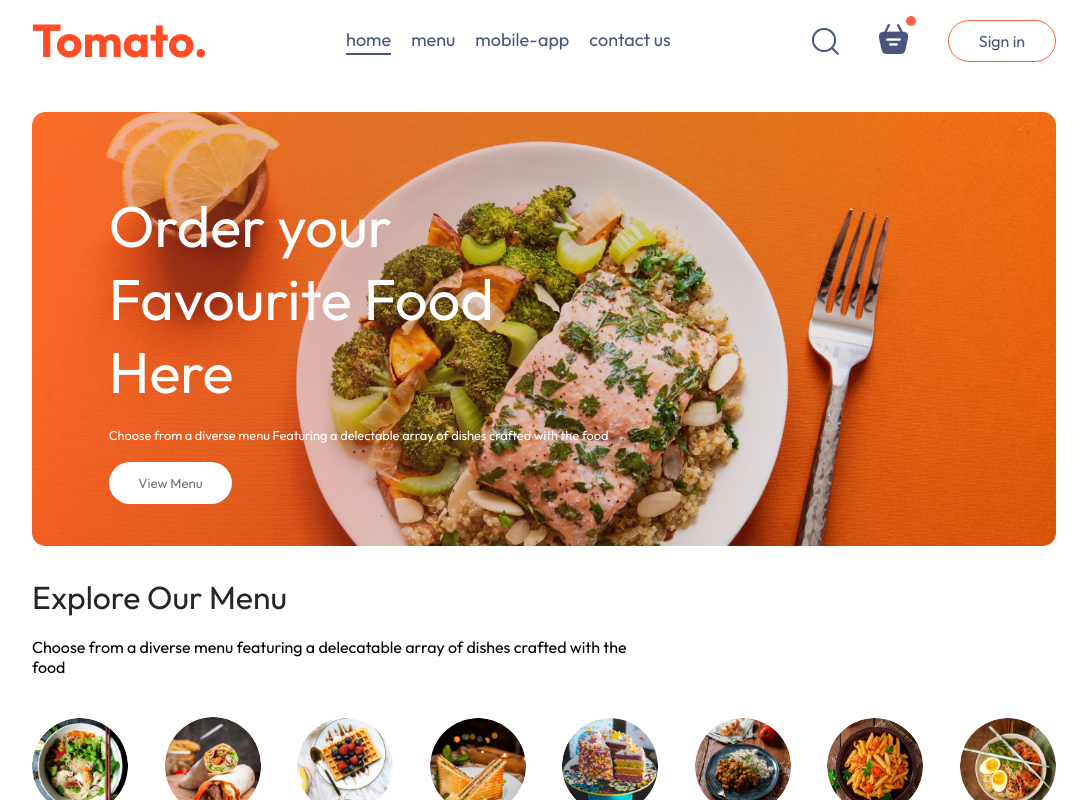
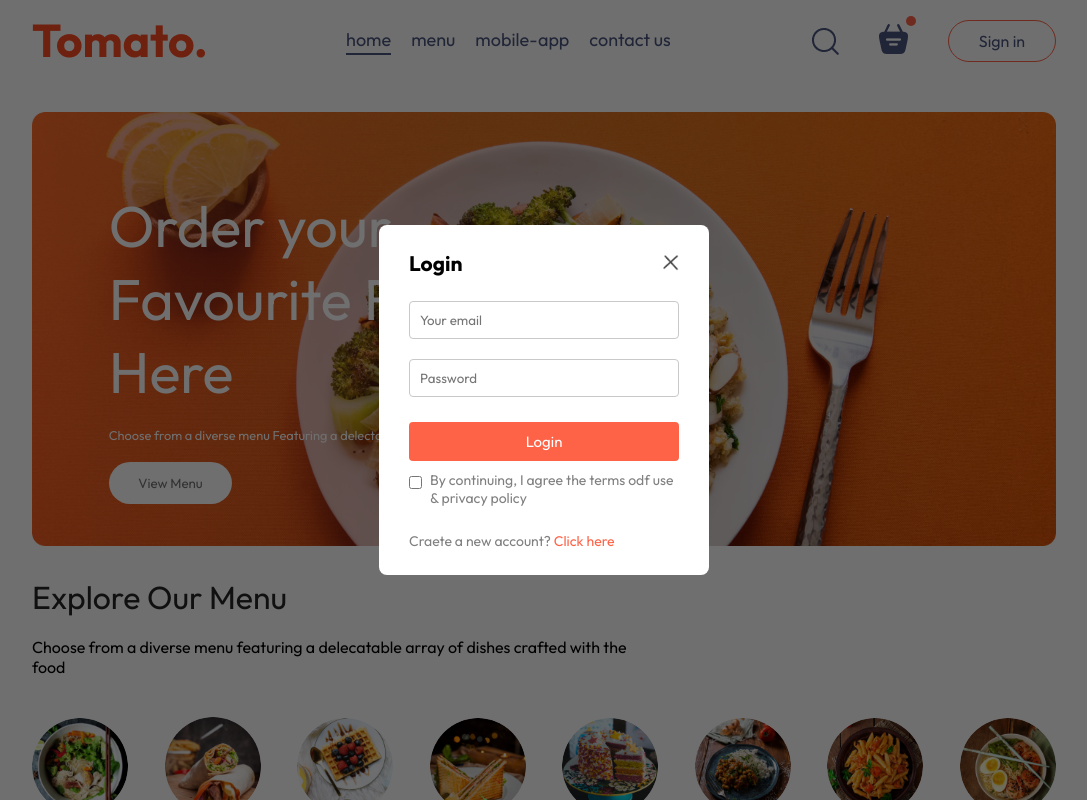
Before and after one commit to tahsina836/food-delivery, a React (Vite) app: page / in a window 1280 px wide. Both pictures are taken after a click on the button "Sign in". Shown: the top 800 px of the page, without its empty margins (96-1183 px from the left). Built offline with nearby package versions, Linux system fonts and the light colour scheme.

Commit message:
login form

```diff
--- a/src/App.jsx
+++ b/src/App.jsx
@@ -1,16 +1,19 @@
-import React from 'react'
+import React, { useState } from 'react'
 import Navbar from './components/Navbar/Navbar'
 import { Route, Routes } from 'react-router-dom'
 import Home from './components/pages/Home/Home'
 import Cart from './components/pages/Cart/Cart'
 import PlaceOrder from './components/pages/PlaceOrder/PlaceOrder'
 import Footer from './components/Footer/Footer'
+import LoginPopup from './components/LoginPopup/LoginPopup'
 
 const App = () => {
+  const [showLogin, setShowLogin] = useState(false)
   return (
     <>
+      {showLogin ? <LoginPopup setShowLogin={setShowLogin} /> : <></>}
       <div className='app'>
-        <Navbar />
+        <Navbar setShowLogin={setShowLogin} />
         <Routes>
           <Route path='/' elements={<Home />} />
           <Route path='/cart' elements={<Cart />} />
--- /dev/null
+++ b/src/components/LoginPopup/LoginPopup.css
@@ -0,0 +1,75 @@
+.login-popup {
+    position: absolute;
+    z-index: 1;
+    width: 100%;
+    height: 100%;
+    background-color: #00000090;
+    display: grid;
+}
+
+.login-popup-container {
+    place-self: center;
+    width: max(23vw, 330px);
+    color: #808080;
+    background-color: white;
+    display: flex;
+    flex-direction: column;
+    gap: 25px;
+    padding: 25px 30px;
+    border-radius: 8px;
+    font-size: 14px;
+    animation: fadeIn 0.5s;
+
+}
+
+.login-popup-title {
+    display: flex;
+    justify-content: space-between;
+    align-items: center;
+    color: black;
+}
+
+.login-popup-title img {
+    width: 16px;
+    cursor: pointer;
+}
+
+.login-popup-inputs {
+    display: flex;
+    flex-direction: column;
+    gap: 20px;
+}
+
+.login-popup-inputs input {
+    outline: none;
+    border: 1px solid #c9c9c9;
+    padding: 10px;
+    border-radius: 4px;
+}
+
+.login-popup-container button {
+    border: none;
+    padding: 10px;
+    border-radius: 4px;
+    color: white;
+    background-color: tomato;
+    font-size: 15px;
+    cursor: pointer;
+}
+
+.login-popup-condition {
+    display: flex;
+    align-items: start;
+    gap: 8px;
+    margin-top: -15px;
+}
+
+.login-popup-condition input {
+
+    margin-top: 5px;
+}
+
+.login-popup p span {
+   color: tomato;
+   cursor: pointer;
+}
--- /dev/null
+++ b/src/components/LoginPopup/LoginPopup.jsx
@@ -0,0 +1,36 @@
+import React, { useState } from 'react'
+import './LoginPopup.css'
+import { assets } from '../../assets/assets'
+
+const LoginPopup = ({ setShowLogin }) => {
+    const [currState, setCurrState] = useState("Login")
+    return (
+        <div className='login-popup'>
+            <form className="login-popup-container">
+                <div className="login-popup-title">
+                    <h2>{currState}</h2>
+                    <img onClick={() => setShowLogin(false)} src={assets.cross_icon} alt="" />
+                </div>
+                <div className="login-popup-inputs">
+                    {currState === "Login" ? <> </> : <input type="text" placeholder='Your name' required />}
+
+                    <input type="email" placeholder='Your email' required />
+                    <input type="password" placeholder='Password' required />
+                </div>
+                <button>{currState === "Sign Up" ? "Create account" : "Login"}</button>
+                <div className="login-popup-condition">
+                    <input type="checkbox" required />
+                    <p> By continuing, I agree the terms odf use & privacy policy</p>
+                </div>
+
+                {currState === "Login" ? <p> Craete a new account?<span onClick={() => setCurrState("Sign Up")}> Click here
+                </span> </p>
+                : <p> Already have an account? <span onClick={() => setCurrState("Login")}> Login here</span></p>}
+
+
+            </form>
+        </div>
+    )
+}
+
+export default LoginPopup
--- a/src/components/Navbar/Navbar.jsx
+++ b/src/components/Navbar/Navbar.jsx
@@ -3,7 +3,7 @@
 import { assets } from '../../assets/assets'
 import { Link } from 'react-router-dom'
 
-const Navbar = () => {
+const Navbar = ({ setShowLogin }) => {
 
     const [menu, setMenu] = useState("home");
 
@@ -34,7 +34,7 @@
 
 
                 </div>
-                <button>Sign in</button>
+                <button onClick={() => setShowLogin(true)}>Sign in</button>
             </div>
 
 
```
